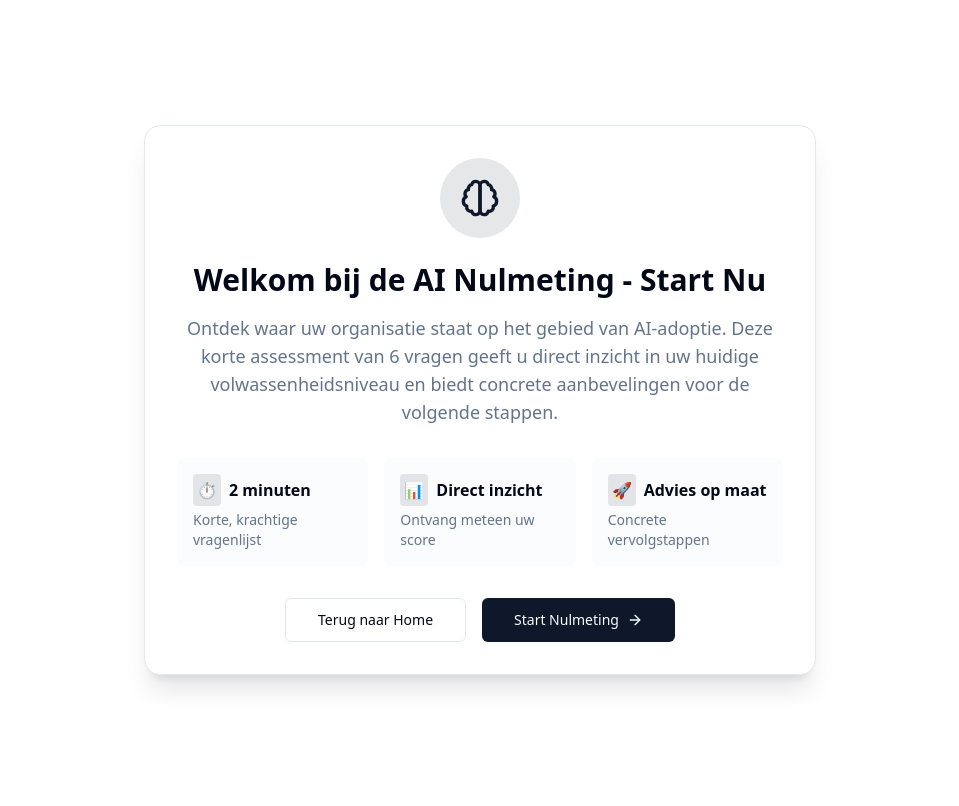
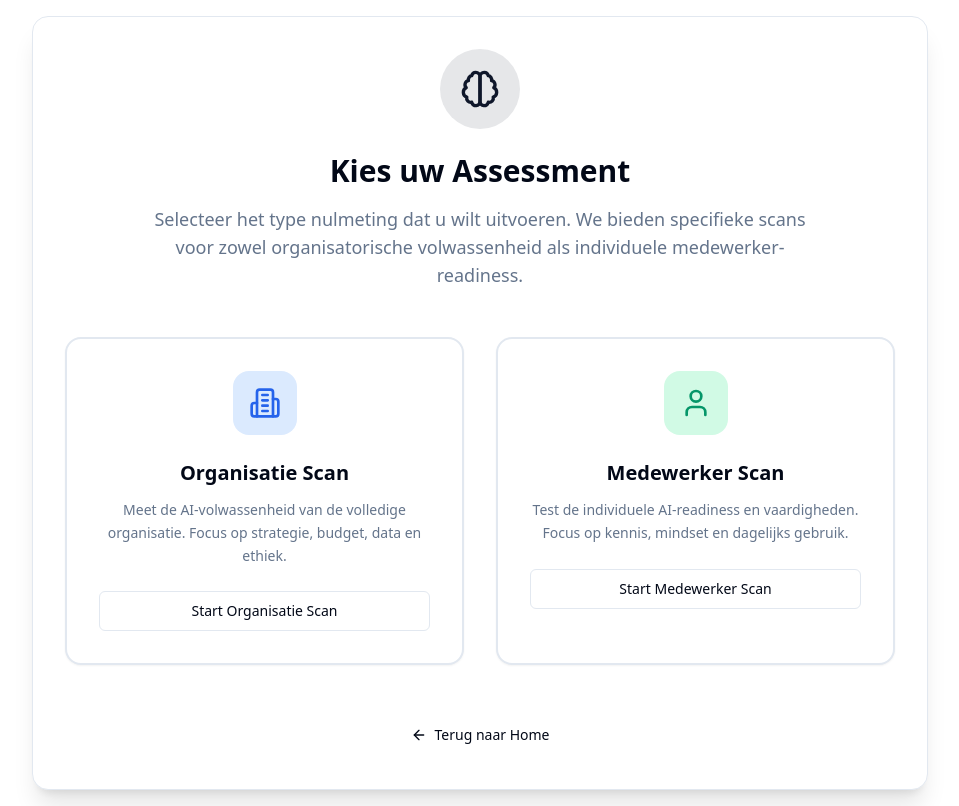
Before and after one commit to ThijsKeybets123/Ai-adoptie, a React (Vite) app: page /assessment in a window 1280 px wide. Shown: the whole page, without its empty margins (160-1119 px from the left). Built offline with nearby package versions, Linux system fonts and the light colour scheme.

Commit message:
Move AI Readiness Scan to Assessment page and add scan type selection

```diff
--- a/src/Assessment.tsx
+++ b/src/Assessment.tsx
@@ -1,7 +1,8 @@
 import { useState, useEffect } from "react";
 import { useNavigate } from "react-router-dom";
 import { Button } from "@/components/ui/button";
-import { ArrowLeft, CheckCircle2, ChevronRight, BarChart3, Home, Brain, ArrowRight } from "lucide-react";
+import { ArrowLeft, CheckCircle2, ChevronRight, BarChart3, Home, Brain, ArrowRight, Building2, User } from "lucide-react";
+import { ReadinessScan } from "@/components/ReadinessScan";
 
 const questions = [
 	{
@@ -110,6 +111,7 @@ const Assessment = () => {
 	console.log("Assessment component rendered");
 	const navigate = useNavigate();
 	const [started, setStarted] = useState(false);
+	const [assessmentType, setAssessmentType] = useState<'org' | 'employee' | null>(null);
 	const [currentQuestion, setCurrentQuestion] = useState(0);
 	const [answers, setAnswers] = useState<number[]>(new Array(questions.length).fill(-1));
 	const [showResult, setShowResult] = useState(false);
@@ -142,30 +144,11 @@ const Assessment = () => {
 	};
 
 	useEffect(() => {
-		if (showResult) {
-			const totalScore = answers.reduce((acc, curr) => acc + curr, 0);
-			const maxScore = questions.length * 3;
-			const score = Math.round((totalScore / maxScore) * 100);
-
-			let level = "Beginner";
-			if (score >= 25) level = "Explorer";
-			if (score >= 50) level = "Adopter";
-			if (score >= 75) level = "Leader";
+		if (showResult && assessmentType === 'org') {
+			const score = calculateScore();
+			const level = getMaturityLevel(score);
 
 			let rogersCategory = "Laggards";
-			if (level === "Beginner") rogersCategory = "Laggards";
-			if (level === "Explorer") rogersCategory = "Late Majority"; // Adjusted mapping
-			if (level === "Adopter") rogersCategory = "Early Majority";
-			if (level === "Leader") rogersCategory = "Innovators"; // Or Early Adopters depending on strictness
-
-			// Let's refine the mapping to match the 5 categories better
-			// 0-16% -> Laggards
-			// 16-50% -> Late Majority
-			// 50-84% -> Early Majority
-			// 84-97.5% -> Early Adopters
-			// 97.5-100% -> Innovators
-
-			// Simplified for this context:
 			if (score < 30) rogersCategory = "Laggards";
 			else if (score < 50) rogersCategory = "Late Majority";
 			else if (score < 70) rogersCategory = "Early Majority";
@@ -176,76 +159,101 @@ const Assessment = () => {
 			localStorage.setItem("assessmentLevel", level);
 			localStorage.setItem("rogersCategory", rogersCategory);
 		}
-	}, [showResult, answers]);
+	}, [showResult, answers, assessmentType]);
 
-	if (!started) {
+	// 1. Choice Strategy
+	if (!started && !assessmentType) {
 		return (
 			<div className="min-h-screen bg-background flex flex-col items-center justify-center p-4">
-				<div className="max-w-2xl w-full bg-card border border-border rounded-2xl shadow-xl p-8 text-center animate-fade-in-up">
+				<div className="max-w-4xl w-full bg-card border border-border rounded-2xl shadow-xl p-8 text-center animate-fade-in-up">
 					<div className="mb-6 flex justify-center">
 						<div className="h-20 w-20 bg-primary/10 rounded-full flex items-center justify-center">
 							<Brain className="h-10 w-10 text-primary" />
 						</div>
 					</div>
 					<h1 className="text-3xl font-bold text-foreground mb-4">
-						Welkom bij de AI Nulmeting - Start Nu
+						Kies uw Assessment
 					</h1>
-					<p className="text-lg text-muted-foreground mb-8">
-						Ontdek waar uw organisatie staat op het gebied van AI-adoptie. Deze korte
-						assessment van 6 vragen geeft u direct inzicht in uw huidige
-						volwassenheidsniveau en biedt concrete aanbevelingen voor de volgende
-						stappen.
+					<p className="text-lg text-muted-foreground mb-12 max-w-2xl mx-auto">
+						Selecteer het type nulmeting dat u wilt uitvoeren. We bieden specifieke scans voor zowel organisatorische volwassenheid als individuele medewerker-readiness.
 					</p>
 
-					<div className="grid grid-cols-1 md:grid-cols-3 gap-4 mb-8 text-left">
-						<div className="bg-muted/30 p-4 rounded-lg">
-							<div className="font-semibold mb-1 flex items-center gap-2">
-								<span className="bg-primary/10 p-1 rounded text-primary">⏱️</span> 2
-								minuten
+					<div className="grid grid-cols-1 md:grid-cols-2 gap-8 mb-12">
+						{/* Organization Option */}
+						<div
+							className="bg-card border-2 border-border hover:border-primary/50 hover:bg-accent/5 p-8 rounded-2xl cursor-pointer transition-all hover:-translate-y-1 shadow-sm hover:shadow-md flex flex-col items-center group"
+							onClick={() => {
+								setAssessmentType('org');
+								setStarted(true);
+							}}
+						>
+							<div className="h-16 w-16 bg-blue-100 dark:bg-blue-900/30 rounded-2xl flex items-center justify-center mb-6 text-blue-600 dark:text-blue-400 group-hover:scale-110 transition-transform">
+								<Building2 className="h-8 w-8" />
 							</div>
-							<p className="text-sm text-muted-foreground">
-								Korte, krachtige vragenlijst
+							<h3 className="text-xl font-bold mb-3">Organisatie Scan</h3>
+							<p className="text-muted-foreground text-sm leading-relaxed">
+								Meet de AI-volwassenheid van de volledige organisatie. Focus op strategie, budget, data en ethiek.
 							</p>
+							<Button className="mt-6 w-full" variant="outline">Start Organisatie Scan</Button>
 						</div>
-						<div className="bg-muted/30 p-4 rounded-lg">
-							<div className="font-semibold mb-1 flex items-center gap-2">
-								<span className="bg-primary/10 p-1 rounded text-primary">📊</span>{" "}
-								Direct inzicht
+
+						{/* Employee Option */}
+						<div
+							className="bg-card border-2 border-border hover:border-primary/50 hover:bg-accent/5 p-8 rounded-2xl cursor-pointer transition-all hover:-translate-y-1 shadow-sm hover:shadow-md flex flex-col items-center group"
+							onClick={() => {
+								setAssessmentType('employee');
+								setStarted(true);
+							}}
+						>
+							<div className="h-16 w-16 bg-emerald-100 dark:bg-emerald-900/30 rounded-2xl flex items-center justify-center mb-6 text-emerald-600 dark:text-emerald-400 group-hover:scale-110 transition-transform">
+								<User className="h-8 w-8" />
 							</div>
-							<p className="text-sm text-muted-foreground">
-								Ontvang meteen uw score
+							<h3 className="text-xl font-bold mb-3">Medewerker Scan</h3>
+							<p className="text-muted-foreground text-sm leading-relaxed">
+								Test de individuele AI-readiness en vaardigheden. Focus op kennis, mindset en dagelijks gebruik.
 							</p>
-						</div>
-						<div className="bg-muted/30 p-4 rounded-lg">
-							<div className="font-semibold mb-1 flex items-center gap-2">
-								<span className="bg-primary/10 p-1 rounded text-primary">🚀</span>{" "}
-								Advies op maat
-							</div>
-							<p className="text-sm text-muted-foreground">
-								Concrete vervolgstappen
-							</p>
+							<Button className="mt-6 w-full" variant="outline">Start Medewerker Scan</Button>
 						</div>
 					</div>
 
-					<div className="flex gap-4 justify-center">
-						<Button onClick={() => navigate("/")} variant="outline" size="lg">
-							Terug naar Home
-						</Button>
-						<Button
-							onClick={() => setStarted(true)}
-							size="lg"
-							className="gap-2"
-						>
-							Start Nulmeting
-							<ArrowRight className="h-4 w-4" />
-						</Button>
-					</div>
+					<Button onClick={() => navigate("/")} variant="ghost" size="lg">
+						<ArrowLeft className="mr-2 h-4 w-4" /> Terug naar Home
+					</Button>
 				</div>
 			</div>
 		);
 	}
 
-	if (showResult) {
+	// 2. Employee Scan
+	if (assessmentType === 'employee') {
+		return (
+			<div className="min-h-screen bg-background flex flex-col">
+				<div className="p-4 border-b border-border">
+					<div className="container mx-auto flex items-center justify-between">
+						<Button
+							variant="ghost"
+							onClick={() => {
+								setAssessmentType(null);
+								setStarted(false);
+							}}
+							className="gap-2"
+						>
+							<ArrowLeft className="h-4 w-4" />
+							Kies ander assessment
+						</Button>
+						<span className="font-semibold text-foreground">Medewerker Scan</span>
+					</div>
+				</div>
+				<div className="-mt-20">
+					{/* Negative margin to pull the section up slightly as ReadinessScan has lots of top padding */}
+					<ReadinessScan />
+				</div>
+			</div>
+		);
+	}
+
+	// 3. Org Scan Result
+	if (showResult && assessmentType === 'org') {
 		const score = calculateScore();
 		const level = getMaturityLevel(score);
 
@@ -294,9 +302,11 @@ const Assessment = () => {
 								setShowResult(false);
 								setCurrentQuestion(0);
 								setAnswers(new Array(questions.length).fill(-1));
+								setStarted(false);
+								setAssessmentType(null); // Return to choice
 							}}
 						>
-							Opnieuw doen
+							Volgend Assessment
 						</Button>
 					</div>
 				</div>
@@ -304,6 +314,7 @@ const Assessment = () => {
 		);
 	}
 
+	// 4. Org Scan Questions (Default when started && assessmentType == 'org' && !showResult)
 	return (
 		<div className="min-h-screen bg-background flex flex-col">
 			<div className="p-4 border-b border-border">
@@ -311,7 +322,10 @@ const Assessment = () => {
 					<div className="flex items-center">
 						<Button
 							variant="ghost"
-							onClick={() => navigate("/")}
+							onClick={() => {
+								setStarted(false);
+								setAssessmentType(null);
+							}}
 							className="gap-2"
 						>
 							<ArrowLeft className="h-4 w-4" />
@@ -388,11 +402,10 @@ const Assessment = () => {
 									{String.fromCharCode(65 + index)}
 								</div>
 								<span
-									className={`font-medium flex-1 ${
-										answers[currentQuestion] === index
-											? "text-primary"
-											: "text-foreground"
-									}`}
+									className={`font-medium flex-1 ${answers[currentQuestion] === index
+										? "text-primary"
+										: "text-foreground"
+										}`}
 								>
 									{option}
 								</span>
--- a/src/Index.tsx
+++ b/src/Index.tsx
@@ -543,9 +543,6 @@ const Index = () => {
         </div>
       </section>
 
-      <ReadinessScan />
-
-      {/* Impact stats */}
       <section className="py-16 bg-muted/30">
         <div className="container mx-auto px-4">
           <div className="grid gap-6 md:grid-cols-3">
```
